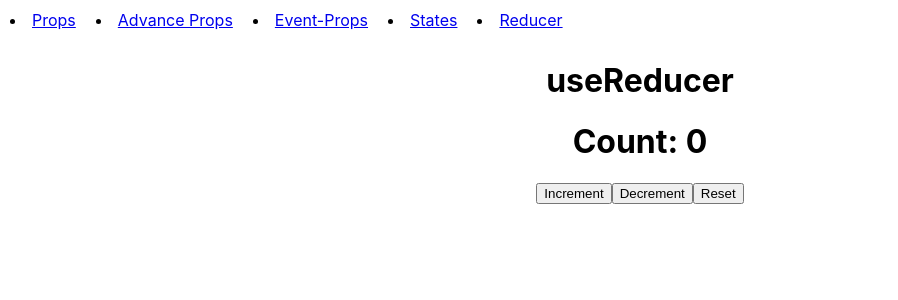
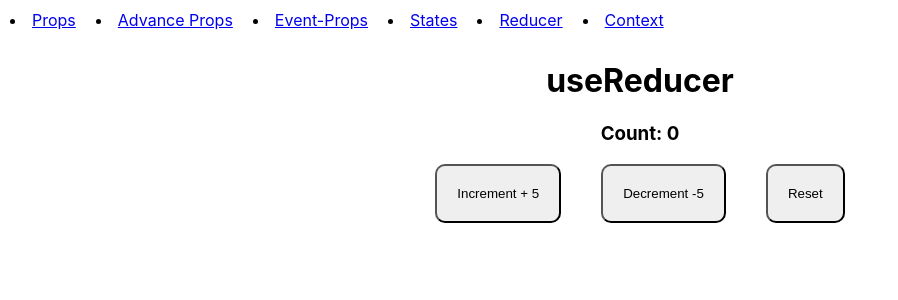
Before and after one commit to Apu-Emdad/Learning-React-Typescript, a React (Create React App) app: page /reducer in a window 1280 px wide. Shown: the top 300 px of the page, without its empty margins (0-898 px from the left). Built offline with nearby package versions, Linux system fonts and the light colour scheme.

Commit message:
themecontext done

```diff
--- a/src/App.tsx
+++ b/src/App.tsx
@@ -8,6 +8,8 @@ import AdvancedProps from "./pages/AdvancedProps";
 import EventProps from "./pages/EventProps";
 import States from "./pages/States";
 import Reducer from "./pages/Reducer";
+import Context from "./pages/Context";
+import { ThemeContextProvider } from "./components/ThemeContext";
 
 function App() {
   return (
@@ -29,6 +31,9 @@ function App() {
           <li style={{ padding: "10px" }}>
             <Link to="/reducer">Reducer</Link>
           </li>
+          <li style={{ padding: "10px" }}>
+            <Link to="/context">Context</Link>
+          </li>
         </nav>
         <Routes>
           <Route
@@ -39,6 +44,15 @@ function App() {
           <Route path="/event-props" element={<EventProps />} />
           <Route path="/states" element={<States />} />
           <Route path="/reducer" element={<Reducer />} />
+
+          <Route
+            path="/context"
+            element={
+              <ThemeContextProvider>
+                <Context />
+              </ThemeContextProvider>
+            }
+          />
         </Routes>
       </BrowserRouter>
     </div>
--- a/src/components/Login.tsx
+++ b/src/components/Login.tsx
@@ -3,6 +3,12 @@ import React, { useState } from "react";
 type AuthUser = {
   name: string;
   email: string;
+};
+export const buttonStyle = {
+  padding: "20px",
+  borderRadius: "10px",
+  margin: "0px 20px",
+  cursor: "pointer",
 };
 
 const Login = () => {
@@ -11,13 +17,6 @@ const Login = () => {
 
   // type assertion
   // const [user, setUser] = useState<AuthUser | null>({} as AuthUser);
-
-  const buttonStyle = {
-    padding: "20px",
-    borderRadius: "10px",
-    margin: "0px 20px",
-    cursor: "pointer",
-  };
 
   const handleLogin = () => {
     setIsLoggedIn(true);
--- /dev/null
+++ b/src/components/ThemeContext.tsx
@@ -0,0 +1,24 @@
+import React, { createContext, useState } from "react";
+import { theme } from "./theme";
+import type { Theme } from "./theme"; // Import the Theme type
+
+type ThemeContextProviderProps = {
+  children: React.ReactNode;
+};
+
+export const ThemeContext = createContext<Theme | null>(null); // Use the Theme type
+console.log(ThemeContext);
+
+export const ThemeContextProvider = ({
+  children,
+}: ThemeContextProviderProps) => {
+  const [mode, setMode] = useState("light");
+  const useTheme = theme(mode);
+  return (
+    <ThemeContext.Provider
+      value={{ theme: useTheme, setMode: setMode, mode: mode }}
+    >
+      {children}
+    </ThemeContext.Provider>
+  );
+};
--- /dev/null
+++ b/src/components/theme.ts
@@ -0,0 +1,61 @@
+export type Theme = {
+  theme?: {
+    primary: {
+      main: string,
+      text: string,
+    },
+    secondary: {
+      main: string,
+      text: string,
+    },
+    background: {
+      main: string,
+      text: string,
+    },
+  },
+  setMode?: any,
+  mode?: string,
+};
+
+export const theme = (mode = "light") => {
+  const commonColors = {
+    primary: {
+      main: "#3f51b5",
+      text: "#fff",
+    },
+    secondary: {
+      main: "#f50057",
+      text: "#fff",
+    },
+  };
+
+  if (mode === "dark") {
+    return {
+      ...commonColors,
+      background: {
+        main: "#1f1f1f",
+        text: "#fff",
+      },
+      // Add more color values specific to dark mode
+    };
+  } else if (mode === "light") {
+    return {
+      ...commonColors,
+      background: {
+        main: "#fff",
+        text: "#000",
+      },
+      // Add more color values specific to light mode
+    };
+  }
+
+  // Return default theme (e.g., light mode)
+  return {
+    ...commonColors,
+    background: {
+      main: "#fff",
+      text: "#000",
+    },
+    // Add more color values for default mode
+  };
+};
--- /dev/null
+++ b/src/pages/Context.tsx
@@ -0,0 +1,20 @@
+import React, { useContext } from "react";
+import { ThemeContext } from "../components/ThemeContext";
+import { Theme } from "../components/theme";
+
+const Context = () => {
+  const useTheme = useContext(ThemeContext);
+  console.log(useTheme);
+  const { theme, mode, setMode } = useTheme as Theme;
+
+  return (
+    <div style={{ background: theme?.background?.main }}>
+      <h1 style={{ color: theme?.background?.text }}>Context</h1>
+      <button onClick={() => setMode(mode === "light" ? "dark" : "light")}>
+        toggle theme
+      </button>
+    </div>
+  );
+};
+
+export default Context;
--- a/src/pages/Reducer.tsx
+++ b/src/pages/Reducer.tsx
@@ -1,36 +1,44 @@
 import React, { useReducer } from "react";
+import { buttonStyle } from "../components/Login";
 // Define the type for state
 type State = {
   count: number;
 };
 
 // Define the type for action
-type Action = {
-  type: "INCREMENT" | "DECREMENT" | "RESET";
+type UpdateAction = {
+  type: "INCREMENT" | "DECREMENT";
+  payload: number;
 };
 
+type ResetAction = {
+  type: "RESET";
+};
+
+type CounterAction = UpdateAction | ResetAction;
+
+const Reducer = () => {
   // Reducer function
-const reducer = (state: State, action: Action) => {
+  const reducer = (state: State, action: CounterAction) => {
     switch (action.type) {
       case "INCREMENT":
-      return { count: state.count + 1 };
+        return { count: state.count + action.payload };
       case "DECREMENT":
-      return { count: state.count - 1 };
+        return { count: state.count - action.payload };
       case "RESET":
-      return { count: 0 };
+        return initialState;
       default:
         return state;
     }
   };
-
-const Reducer = () => {
   const initialState: State = { count: 0 };
   const [state, dispatch] = useReducer(reducer, initialState);
+
   const increment = () => {
-    dispatch({ type: "INCREMENT" });
+    dispatch({ type: "INCREMENT", payload: 5 });
   };
   const decrement = () => {
-    dispatch({ type: "DECREMENT" });
+    dispatch({ type: "DECREMENT", payload: 5 });
   };
   const reset = () => {
     dispatch({ type: "RESET" });
@@ -38,10 +46,16 @@ const Reducer = () => {
   return (
     <div>
       <h1>useReducer </h1>
-      <h1>Count: {state.count}</h1>
-      <button onClick={increment}>Increment</button>
-      <button onClick={decrement}>Decrement</button>
-      <button onClick={reset}>Reset</button>
+      <h3>Count: {state.count}</h3>
+      <button style={buttonStyle} onClick={increment}>
+        Increment + 5
+      </button>
+      <button style={buttonStyle} onClick={decrement}>
+        Decrement -5
+      </button>
+      <button style={buttonStyle} onClick={reset}>
+        Reset
+      </button>
     </div>
   );
 };
```
Lines whose indentation alone changed are shown as unchanged.
